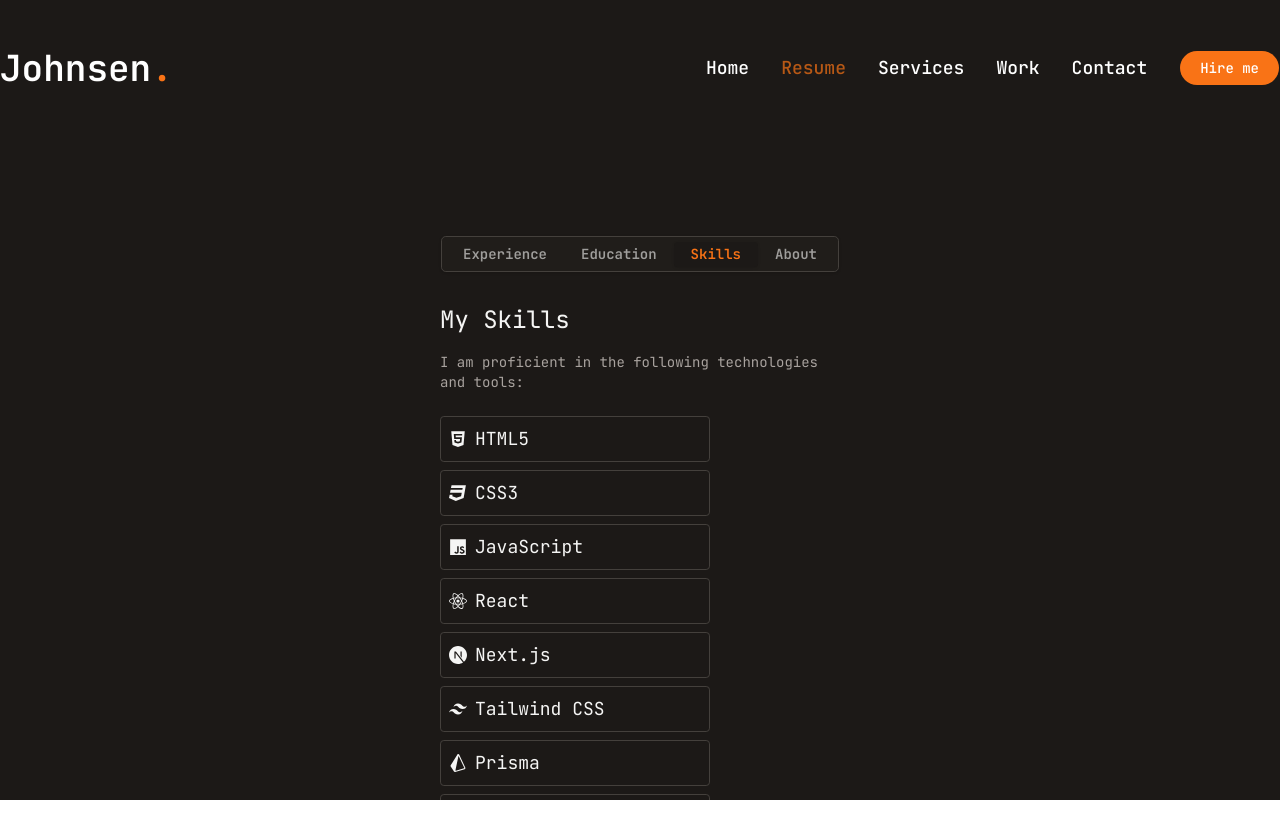
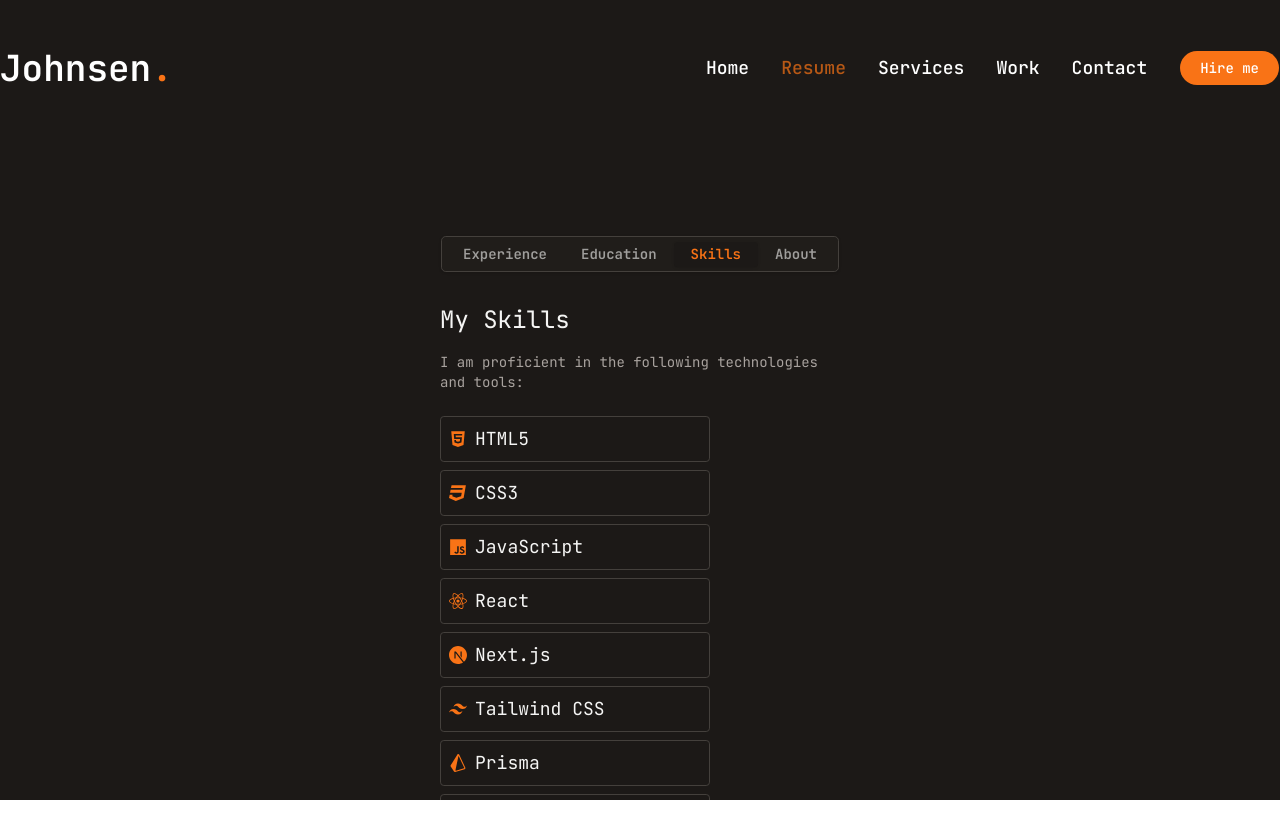
Before and after one commit to codeGoCodeNot/Modern-portfolio, a Next.js app: page /resume in a window 1280 px wide. Both pictures are taken after a click on the tab "Skills". Shown: the top 838 px of the page. Built offline with nearby package versions, Linux system fonts and the light colour scheme.

Commit message:
about page on resume improved

```diff
--- a/src/features/resume/components/resume-items.tsx
+++ b/src/features/resume/components/resume-items.tsx
@@ -92,7 +92,9 @@
               {skills.skillList.map((skill) => (
                 <div key={skill.name}>
                   <div className="flex flex-1 items-center  gap-x-2 text-lg mb-2 border border-border rounded-md p-2 max-w-[270px]">
-                    <div>{skill.icon && <skill.icon />}</div>
+                    <div className="text-primary">
+                      {skill.icon && <skill.icon />}
+                    </div>
                     <div> {skill.name}</div>
                   </div>
                 </div>
@@ -106,6 +108,17 @@
             <p className="text-muted-foreground text-sm max-w-[400px]">
               {about.description}
             </p>
+            <ul className="mt-6 space-y-2">
+              {about.info.map((item, idx) => (
+                <li
+                  key={idx}
+                  className="flex justify-between text-sm border-b pb-"
+                >
+                  <span className="font-semibold">{item.fieldName}:</span>
+                  <span className="px-5">{item.fieldValue}</span>
+                </li>
+              ))}
+            </ul>
           </div>
         </TabsContent>
       </Tabs>
```
